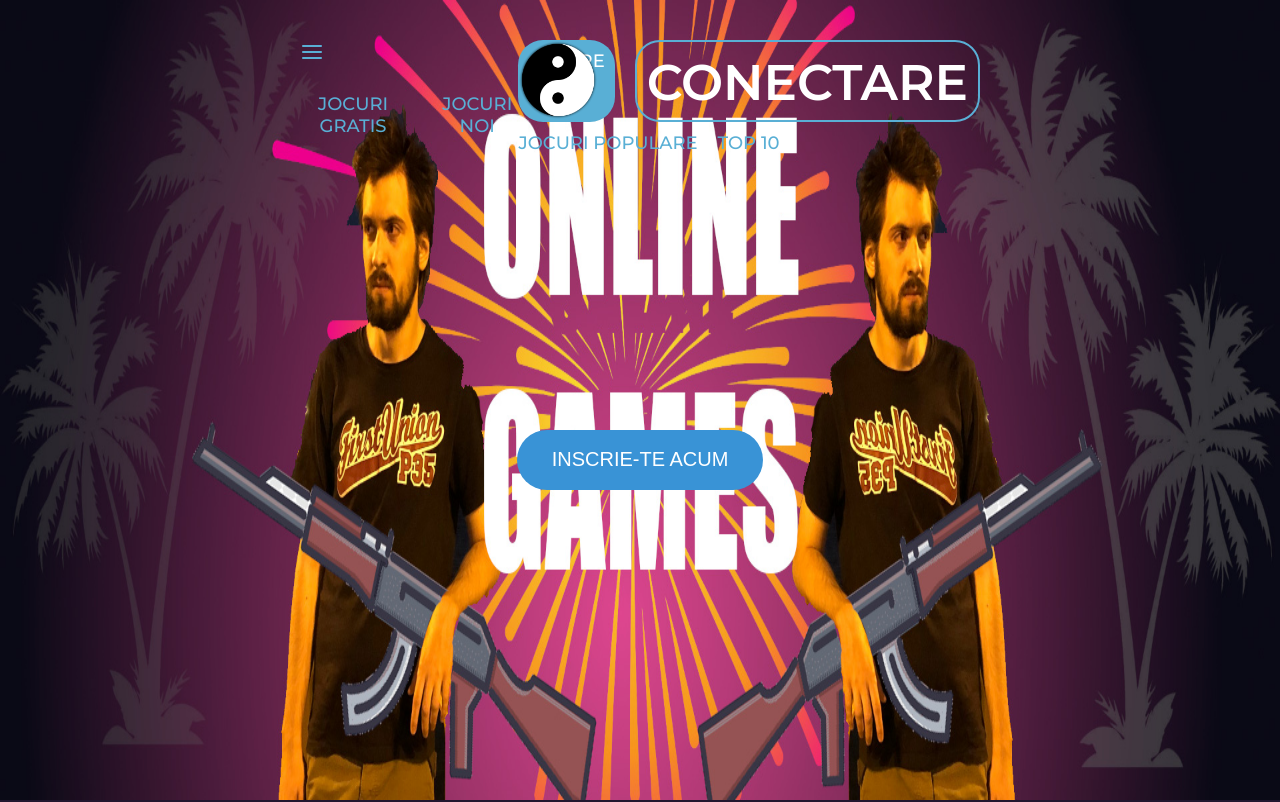
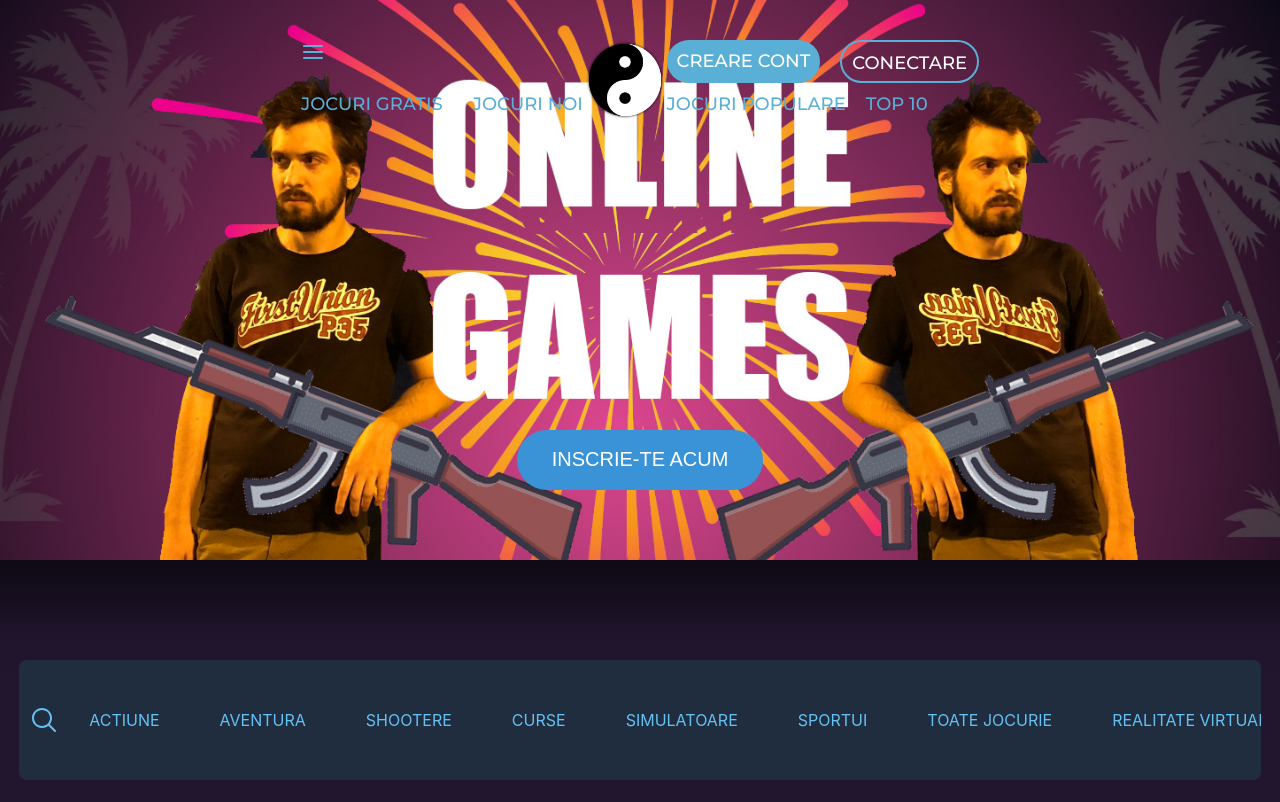
Before and after one commit to Stellar-Intern-Programme/react-project, a React (Create React App) app: page / in a window 1280 px wide. Shown: the top 802 px of the page. Built offline with nearby package versions, Linux system fonts and the light colour scheme.

Commit message:
ussssssss

```diff
--- a/src/components/Categories/scroll.css
+++ b/src/components/Categories/scroll.css
@@ -10,6 +10,7 @@
     padding: 45px 0;
     display: block;
     white-space: nowrap;
+    position: relative;
 
 }
 .contentBar img{
@@ -35,4 +36,19 @@
     .contentBar{
         padding: 20px 0;
     }
+    .undertoptext p{
+        inline-size: 100%;
+        overflow-wrap: break-word;
+        text-align: center;
+    }
+    .toptext p{
+
+        padding: 0px;
+    }
+    .toptext {
+        display: flex;
+        flex-wrap: wrap;
+        inline-size: 100%;
+        overflow-wrap: break-word;
+    }
 }
--- a/src/components/Head/Head.jsx
+++ b/src/components/Head/Head.jsx
@@ -34,7 +34,7 @@ export function Head() {
               }}
             />
             <div className="coverConectare">
-              <p className="conectare">CONECTARE</p>
+              <p className="conectare1">CONECTARE</p>
             </div>
             <div className="coverIdPass">
                 <div className="coverNR2">
--- a/src/components/Head/head.css
+++ b/src/components/Head/head.css
@@ -53,7 +53,7 @@
 }
 
 
-.conectare{
+.conectare1{
     margin-left: 28px;
     font-size: 50px;
     text-transform: uppercase;
@@ -234,7 +234,7 @@
     height: 100vh;
     border-radius: 0;
 }
-.conectare{
+.conectare1{
     justify-content: center;
     font-size: 30px;
     margin-left: 0;
--- a/src/components/TopBar/Topbar.css
+++ b/src/components/TopBar/Topbar.css
@@ -41,7 +41,6 @@
     height: 80px;
     width: 80px;
     padding-top: 40px;
-    position: absolute;
 }
 
 
--- a/src/components/TopBar/Topbar.jsx
+++ b/src/components/TopBar/Topbar.jsx
@@ -2,7 +2,6 @@ import "./Topbar.css"
 import React, {useEffect, useState} from "react"
 import logo from "./assets/logo_y.png"
 import hamburger from "./assets/hamburger_icon.svg"
-import fundal from "./assets/fundal-site.jpeg"
 import lupa from "./assets/icon_search.svg"
 import {isMobile} from 'react-device-detect';
 import fundalMobile from "./assets/fundalMobil.jpg"
@@ -38,7 +37,6 @@ export function Topbar(){
 
     return (
     <div className={`topbar-root ${isScrolled ? "scrolled": ""}`}>
-            <img className="fundal" src={isMobile? fundalMobile : fundal} alt="fundal" />
             <div className="restulProiectului"></div>
         <div className={`topBar${isScrolled ? "Scrolled": ""}`}>
 
```
